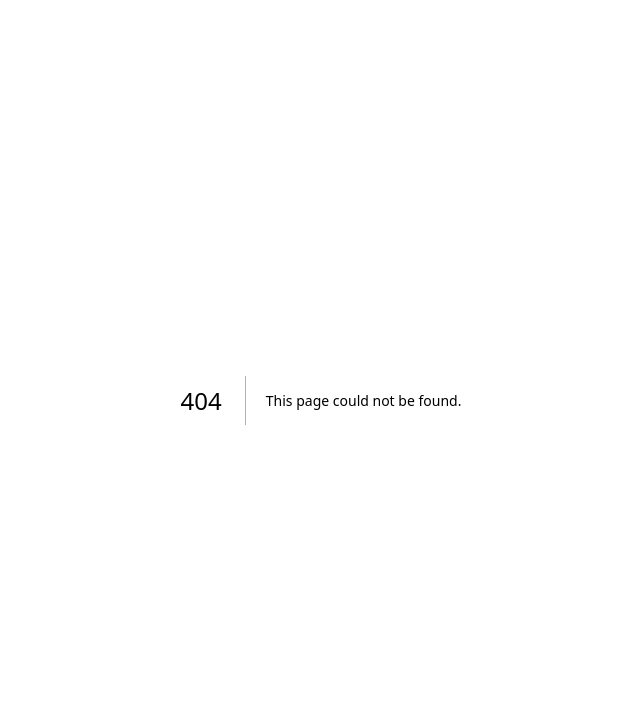
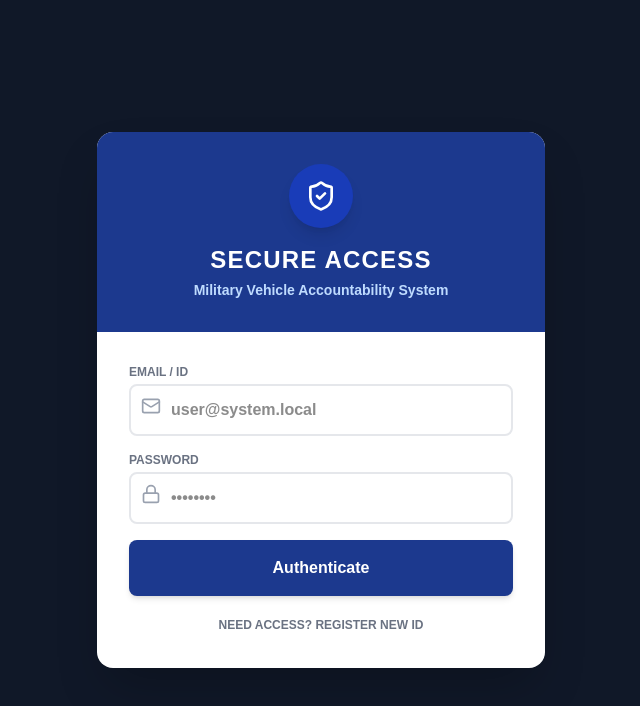
Before and after one commit to nahidaminmil/vehicle-manager, a Next.js app: page /login in a window 1280 px wide. Before the commit this address had no page. Shown: the top 706 px of the page, without its empty margins (319-959 px from the left). Built offline with nearby package versions, Linux system fonts and the light colour scheme; no server answers.

Commit message:
Login Page Fix

```diff
--- /dev/null
+++ b/app/login/page.tsx
@@ -0,0 +1,70 @@
+"use client"
+import { useState } from 'react'
+import { supabase } from '@/lib/supabase'
+import { useRouter } from 'next/navigation'
+import { ShieldCheck, Lock, Mail, Loader2 } from 'lucide-react'
+
+export default function LoginPage() {
+  const router = useRouter()
+  const [loading, setLoading] = useState(false)
+  const [email, setEmail] = useState('')
+  const [password, setPassword] = useState('')
+  const [isSignUp, setIsSignUp] = useState(false)
+
+  async function handleAuth() {
+    setLoading(true)
+    if (isSignUp) {
+      const { error } = await supabase.auth.signUp({ email, password })
+      if (error) alert(error.message)
+      else alert('Account created! You can now log in.')
+    } else {
+      const { error } = await supabase.auth.signInWithPassword({ email, password })
+      if (error) alert(error.message)
+      else {
+        router.push('/')
+        router.refresh()
+      }
+    }
+    setLoading(false)
+  }
+
+  return (
+    <div className="min-h-screen bg-gray-900 flex items-center justify-center p-4">
+      <div className="bg-white w-full max-w-md rounded-2xl shadow-2xl overflow-hidden">
+        <div className="bg-blue-900 p-8 text-center">
+          <div className="mx-auto bg-blue-800 w-16 h-16 rounded-full flex items-center justify-center mb-4 shadow-lg">
+            <ShieldCheck className="w-8 h-8 text-white" />
+          </div>
+          <h1 className="text-2xl font-black text-white uppercase tracking-wider">Secure Access</h1>
+          <p className="text-blue-200 text-sm font-bold mt-1">Military Vehicle Accountability System</p>
+        </div>
+        <div className="p-8">
+          <div className="space-y-4">
+            <div>
+              <label className="block text-xs font-bold text-gray-500 uppercase mb-1">Email / ID</label>
+              <div className="relative">
+                <Mail className="absolute left-3 top-3 w-5 h-5 text-gray-400" />
+                <input type="email" value={email} onChange={(e) => setEmail(e.target.value)} className="w-full pl-10 p-3 border-2 border-gray-200 rounded-lg font-bold outline-none focus:border-blue-900" placeholder="user@system.local" />
+              </div>
+            </div>
+            <div>
+              <label className="block text-xs font-bold text-gray-500 uppercase mb-1">Password</label>
+              <div className="relative">
+                <Lock className="absolute left-3 top-3 w-5 h-5 text-gray-400" />
+                <input type="password" value={password} onChange={(e) => setPassword(e.target.value)} className="w-full pl-10 p-3 border-2 border-gray-200 rounded-lg font-bold outline-none focus:border-blue-900" placeholder="••••••••" />
+              </div>
+            </div>
+            <button onClick={handleAuth} disabled={loading} className="w-full bg-blue-900 hover:bg-black text-white font-black py-4 rounded-lg shadow-md transition-all flex justify-center items-center">
+              {loading ? <Loader2 className="w-5 h-5 animate-spin" /> : (isSignUp ? 'Create Account' : 'Authenticate')}
+            </button>
+            <div className="text-center mt-4">
+              <button onClick={() => setIsSignUp(!isSignUp)} className="text-xs font-bold text-gray-500 hover:text-blue-900 uppercase">
+                {isSignUp ? 'Already have an ID? Log In' : 'Need Access? Register New ID'}
+              </button>
+            </div>
+          </div>
+        </div>
+      </div>
+    </div>
+  )
+}
--- a/app/page.tsx
+++ b/app/page.tsx
@@ -1,18 +1,40 @@
 "use client"
 import { useEffect, useState } from 'react'
 import { supabase } from '@/lib/supabase'
+import { useRouter } from 'next/navigation' // Added for security redirects
 import { Car, CheckCircle, XCircle, AlertTriangle, Plus, Search, BarChart3, Grid } from 'lucide-react'
 import Link from 'next/link'
 
 export default function Dashboard() {
+  const router = useRouter()
   const [vehicles, setVehicles] = useState<any[]>([])
   const [loading, setLoading] = useState(true)
   const [errorMsg, setErrorMsg] = useState('')
   const [filter, setFilter] = useState('')
 
   useEffect(() => {
-    async function fetchVehicles() {
-      // 1. Read from the View
+    async function checkUserAndFetch() {
+      // 1. SECURITY CHECK: Is user logged in?
+      const { data: { user } } = await supabase.auth.getUser()
+      if (!user) {
+        router.push('/login') // Redirect to Login if not signed in
+        return
+      }
+
+      // 2. ROLE CHECK: Where should they go?
+      const { data: profile } = await supabase
+        .from('profiles')
+        .select('*')
+        .eq('id', user.id)
+        .single()
+
+      // If they are a Vehicle User, force them to their vehicle page
+      if (profile?.role === 'vehicle_user' && profile?.assigned_vehicle_id) {
+        router.replace(`/vehicle/${profile.assigned_vehicle_id}`)
+        return
+      }
+
+      // 3. FETCH DATA (Only for Admins/Commanders)
       const { data, error } = await supabase
         .from('vehicle_dashboard_view')
         .select('*')
@@ -26,7 +48,7 @@ export default function Dashboard() {
       }
       setLoading(false)
     }
-    fetchVehicles()
+    checkUserAndFetch()
   }, [])
 
   function calculateStats(data: any[]) {
@@ -44,7 +66,7 @@ export default function Dashboard() {
     (v.tob || '').toLowerCase().includes(filter.toLowerCase())
   )
 
-  if (loading) return <div className="p-8 text-xl font-bold text-gray-900">Loading Command Dashboard...</div>
+  if (loading) return <div className="min-h-screen flex items-center justify-center bg-gray-100"><div className="text-xl font-black text-gray-900">Verifying Security Clearance...</div></div>
 
   return (
     <div className="min-h-screen bg-gray-100 p-4 md:p-8">
@@ -56,11 +78,9 @@ export default function Dashboard() {
           <p className="text-gray-800 font-medium">Military Vehicle Accountability System</p>
         </div>
         <div className="flex gap-3 w-full md:w-auto">
-           {/* NEW BUTTON: All Vehicles */}
            <Link href="/all-vehicles" className="flex-1 md:flex-none flex items-center justify-center bg-gray-800 hover:bg-black text-white px-4 py-3 rounded-lg font-bold shadow-md transition-colors">
              <Grid className="w-5 h-5 mr-2" /> All Vehicles
            </Link>
-
            <Link href="/analytics" className="flex-1 md:flex-none flex items-center justify-center bg-purple-700 hover:bg-purple-800 text-white px-4 py-3 rounded-lg font-bold shadow-md transition-colors">
              <BarChart3 className="w-5 h-5 mr-2" /> Analytics
            </Link>
@@ -87,8 +107,6 @@ export default function Dashboard() {
 
       {/* Main List Section */}
       <div className="bg-white rounded-xl shadow-lg border border-gray-200 overflow-hidden">
-
-        {/* Search Bar */}
         <div className="p-5 border-b border-gray-200 bg-gray-50 flex items-center">
           <Search className="w-5 h-5 text-gray-600 mr-3" />
           <input
@@ -98,8 +116,6 @@ export default function Dashboard() {
             onChange={(e) => setFilter(e.target.value)}
           />
         </div>
-
-        {/* Table */}
         <div className="overflow-x-auto">
           <table className="w-full text-left border-collapse">
             <thead className="bg-gray-100 text-gray-900 uppercase text-sm font-extrabold tracking-wider">
@@ -114,44 +130,27 @@ export default function Dashboard() {
             <tbody className="divide-y divide-gray-200 bg-white">
               {filteredVehicles.map((vehicle: any) => (
                 <tr key={vehicle.id} className="hover:bg-blue-50 transition-colors">
-                  <td className="px-6 py-4 font-black text-gray-900 whitespace-nowrap">
-                    {vehicle.vehicle_uid}
-                  </td>
-                  <td className="px-6 py-4 font-bold text-gray-800 whitespace-nowrap">
-                    {vehicle.vehicle_type_name || '---'}
-                  </td>
-                  <td className="px-6 py-4 font-bold text-gray-800 whitespace-nowrap">
-                    {vehicle.tob || '---'}
-                  </td>
+                  <td className="px-6 py-4 font-black text-gray-900 whitespace-nowrap">{vehicle.vehicle_uid}</td>
+                  <td className="px-6 py-4 font-bold text-gray-800 whitespace-nowrap">{vehicle.vehicle_type_name || '---'}</td>
+                  <td className="px-6 py-4 font-bold text-gray-800 whitespace-nowrap">{vehicle.tob || '---'}</td>
                   <td className="px-6 py-4 whitespace-nowrap">
-                    <span className={`inline-flex items-center px-3 py-1 rounded-full text-xs font-bold uppercase tracking-wide ${
-                      vehicle.status === 'Active'
-                        ? 'bg-green-100 text-green-800 border border-green-200'
-                        : 'bg-red-100 text-red-800 border border-red-200'
-                    }`}>
+                    <span className={`inline-flex items-center px-3 py-1 rounded-full text-xs font-bold uppercase tracking-wide ${vehicle.status === 'Active' ? 'bg-green-100 text-green-800 border border-green-200' : 'bg-red-100 text-red-800 border border-red-200'}`}>
                       {vehicle.status === 'Active' ? '● Ready' : '● Inactive'}
                     </span>
                   </td>
                   <td className="px-6 py-4 text-right whitespace-nowrap">
-                    <Link href={`/vehicle/${vehicle.id}`} className="inline-block bg-gray-900 hover:bg-black text-white px-4 py-2 rounded-md font-bold text-sm shadow">
-                      View / Edit
-                    </Link>
+                    <Link href={`/vehicle/${vehicle.id}`} className="inline-block bg-gray-900 hover:bg-black text-white px-4 py-2 rounded-md font-bold text-sm shadow">View / Edit</Link>
                   </td>
                 </tr>
               ))}
               {filteredVehicles.length === 0 && (
-                <tr>
-                  <td colSpan={5} className="px-6 py-8 text-center text-gray-500 font-bold">
-                    No vehicles found.
-                  </td>
-                </tr>
+                <tr><td colSpan={5} className="px-6 py-8 text-center text-gray-500 font-bold">No vehicles found (or Access Restricted).</td></tr>
               )}
             </tbody>
           </table>
         </div>
       </div>
 
-      {/* FLOATING ACTION BUTTON */}
       <Link href="/add-vehicle" className="fixed bottom-6 right-6 bg-blue-600 hover:bg-blue-700 text-white p-4 rounded-full shadow-2xl transition-transform hover:scale-110 flex items-center justify-center z-50">
         <Plus className="w-8 h-8" />
       </Link>
@@ -166,9 +165,7 @@ function StatCard({ title, value, icon, color }: any) {
         <p className="text-sm font-medium opacity-90 uppercase">{title}</p>
         <p className="text-3xl font-black mt-1">{value}</p>
       </div>
-      <div className="p-3 bg-white/20 rounded-full">
-        {icon}
-      </div>
+      <div className="p-3 bg-white/20 rounded-full">{icon}</div>
     </div>
   )
 }
```
